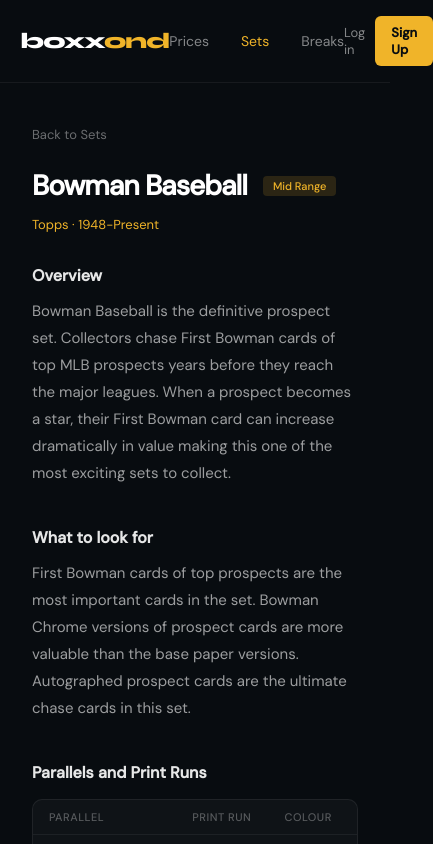
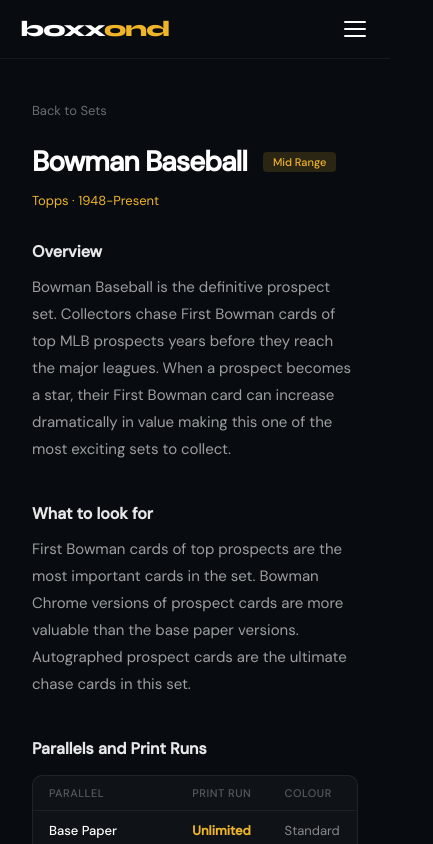
Before and after one commit to BoxxondMike/Boxxond, a Next.js app: page /sets/bowman-baseball in a window 390 px wide. Shown: the top 844 px of the page, 433 px wide, since content can reach past the window. Built offline with nearby package versions, Linux system fonts and the light colour scheme; no server answers.

Commit message:
mobile hamburger nav

```diff
--- a/app/layout.tsx
+++ b/app/layout.tsx
@@ -17,8 +17,8 @@ const dmSans = DM_Sans({
 });
 
 export const metadata: Metadata = {
-  title: "Boxxond | Football Card Price Tracker",
-  description: "Real sold prices from eBay. Track football card values across the UK market.",
+  title: "Boxxond | Trading Card Price Tracker",
+  description: "Real sold prices from eBay. Track soccer, basketball, baseball and NFL card values across the UK market.",
   icons: {
     icon: "/logo.png",
   },
--- a/components/Nav.tsx
+++ b/components/Nav.tsx
@@ -7,6 +7,7 @@ import { useRouter } from 'next/navigation';
 
 export default function Nav({ activePage }: { activePage?: string }) {
   const [user, setUser] = useState<any>(null);
+  const [menuOpen, setMenuOpen] = useState(false);
   const router = useRouter();
 
   useEffect(() => {
@@ -25,22 +26,37 @@ export default function Nav({ activePage }: { activePage?: string }) {
 
   const handleSignOut = async () => {
     await supabase.auth.signOut();
+    setMenuOpen(false);
     router.push('/');
   };
 
   return (
-    <nav style={{ display: "flex", alignItems: "center", justifyContent: "space-between", padding: "1rem 1.25rem", borderBottom: "1px solid rgba(255,255,255,0.06)" }}>
+    <>
+      <style>{`
+        .nav-desktop-links { display: flex; gap: 2rem; }
+        .nav-hamburger { display: none; }
+        @media (max-width: 640px) {
+          .nav-desktop-links { display: none; }
+          .nav-hamburger { display: flex; }
+        }
+      `}</style>
+
+      <nav style={{ display: "flex", alignItems: "center", justifyContent: "space-between", padding: "1rem 1.25rem", borderBottom: "1px solid rgba(255,255,255,0.06)", position: "relative" }}>
+
+        {/* Logo */}
         <Link href="/" style={{ fontFamily: "var(--font-syne)", fontWeight: 800, fontSize: "22px", letterSpacing: "-1px", color: "#fff", textDecoration: "none" }}>
           boxx<span style={{ color: "#f0b429" }}>ond</span>
         </Link>
 
-      <div style={{ display: "flex", gap: "2rem", fontSize: "14px" }}>
+        {/* Desktop Links */}
+        <div className="nav-desktop-links" style={{ fontSize: "14px" }}>
           <Link href="/" style={{ color: activePage === 'prices' ? "#f0b429" : "rgba(255,255,255,0.5)", textDecoration: "none" }}>Prices</Link>
           <Link href="/sets" style={{ color: activePage === 'sets' ? "#f0b429" : "rgba(255,255,255,0.5)", textDecoration: "none" }}>Sets</Link>
           <a href="#" style={{ color: "rgba(255,255,255,0.5)", textDecoration: "none" }}>Breaks</a>
         </div>
 
-      <div style={{ display: "flex", gap: "10px", alignItems: "center" }}>
+        {/* Desktop Auth */}
+        <div className="nav-desktop-links" style={{ gap: "10px", alignItems: "center" }}>
           {user ? (
             <>
               <Link href="/dashboard" style={{ fontSize: "13px", color: "rgba(255,255,255,0.5)", textDecoration: "none" }}>Dashboard</Link>
@@ -57,6 +73,42 @@ export default function Nav({ activePage }: { activePage?: string }) {
             </>
           )}
         </div>
+
+        {/* Mobile Hamburger */}
+        <button
+          className="nav-hamburger"
+          onClick={() => setMenuOpen(!menuOpen)}
+          style={{ background: "none", border: "none", cursor: "pointer", padding: "4px", flexDirection: "column", gap: "5px" }}>
+          <div style={{ width: "22px", height: "2px", background: menuOpen ? "#f0b429" : "#fff", borderRadius: "2px", transition: "all 0.2s", transform: menuOpen ? "rotate(45deg) translate(5px, 5px)" : "none" }} />
+          <div style={{ width: "22px", height: "2px", background: menuOpen ? "transparent" : "#fff", borderRadius: "2px", transition: "all 0.2s" }} />
+          <div style={{ width: "22px", height: "2px", background: menuOpen ? "#f0b429" : "#fff", borderRadius: "2px", transition: "all 0.2s", transform: menuOpen ? "rotate(-45deg) translate(5px, -5px)" : "none" }} />
+        </button>
+
       </nav>
+
+      {/* Mobile Menu */}
+      {menuOpen && (
+        <div style={{ background: "#0d1117", borderBottom: "1px solid rgba(255,255,255,0.06)", padding: "1rem 1.25rem", display: "flex", flexDirection: "column", gap: "0" }}>
+          <Link href="/" onClick={() => setMenuOpen(false)} style={{ color: activePage === 'prices' ? "#f0b429" : "rgba(255,255,255,0.7)", textDecoration: "none", padding: "12px 0", borderBottom: "1px solid rgba(255,255,255,0.05)", fontSize: "15px" }}>Prices</Link>
+          <Link href="/sets" onClick={() => setMenuOpen(false)} style={{ color: activePage === 'sets' ? "#f0b429" : "rgba(255,255,255,0.7)", textDecoration: "none", padding: "12px 0", borderBottom: "1px solid rgba(255,255,255,0.05)", fontSize: "15px" }}>Sets</Link>
+          <a href="#" onClick={() => setMenuOpen(false)} style={{ color: "rgba(255,255,255,0.7)", textDecoration: "none", padding: "12px 0", borderBottom: "1px solid rgba(255,255,255,0.05)", fontSize: "15px" }}>Breaks</a>
+          {user ? (
+            <>
+              <Link href="/dashboard" onClick={() => setMenuOpen(false)} style={{ color: "rgba(255,255,255,0.7)", textDecoration: "none", padding: "12px 0", borderBottom: "1px solid rgba(255,255,255,0.05)", fontSize: "15px" }}>Dashboard</Link>
+              <button onClick={handleSignOut} style={{ background: "none", border: "none", color: "rgba(239,68,68,0.7)", fontSize: "15px", padding: "12px 0", textAlign: "left", cursor: "pointer" }}>Sign Out</button>
+            </>
+          ) : (
+            <>
+              <Link href="/login" onClick={() => setMenuOpen(false)} style={{ color: "rgba(255,255,255,0.7)", textDecoration: "none", padding: "12px 0", borderBottom: "1px solid rgba(255,255,255,0.05)", fontSize: "15px" }}>Log in</Link>
+              <div style={{ paddingTop: "12px" }}>
+                <Link href="/signup" onClick={() => setMenuOpen(false)} style={{ background: "#f0b429", color: "#080c10", fontWeight: 700, fontSize: "14px", padding: "10px 20px", borderRadius: "6px", textDecoration: "none" }}>
+                  Sign Up Free
+                </Link>
+              </div>
+            </>
+          )}
+        </div>
+      )}
+    </>
   );
 }
```
Lines whose indentation alone changed are shown as unchanged.
